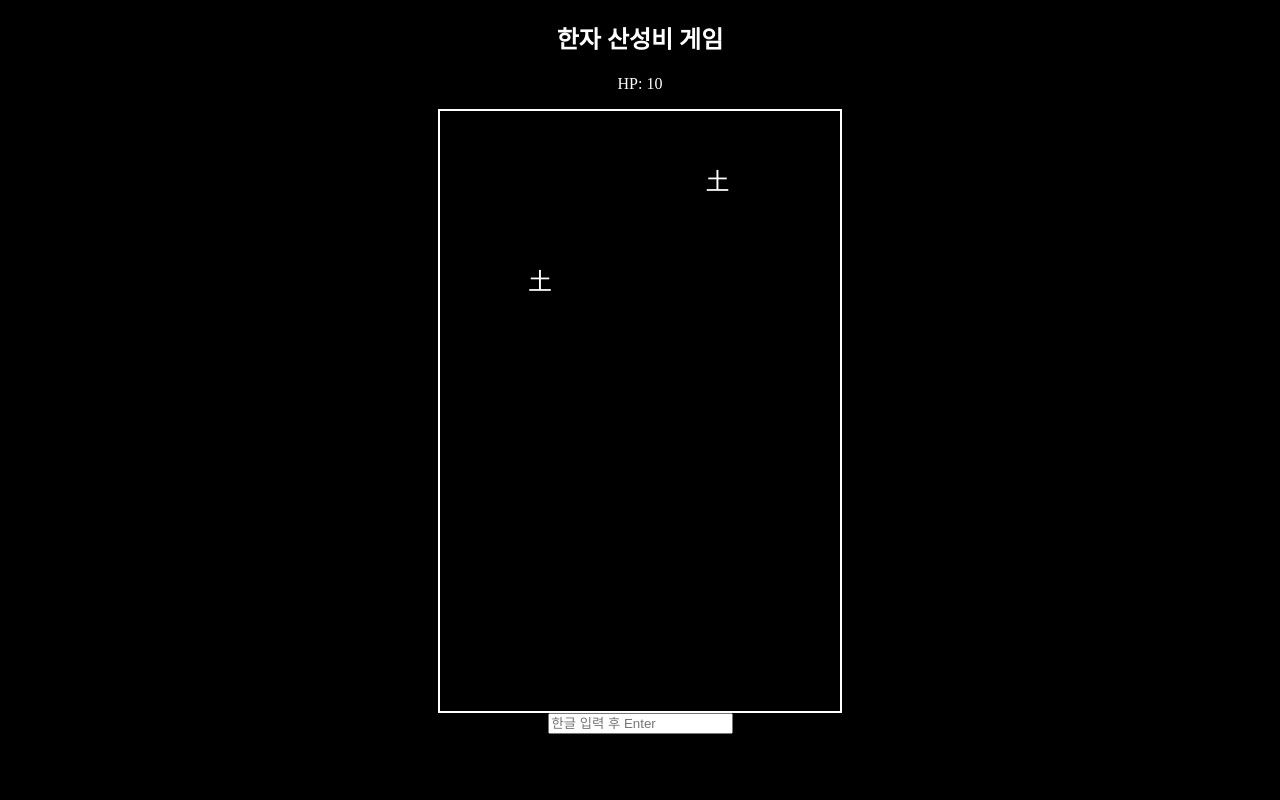
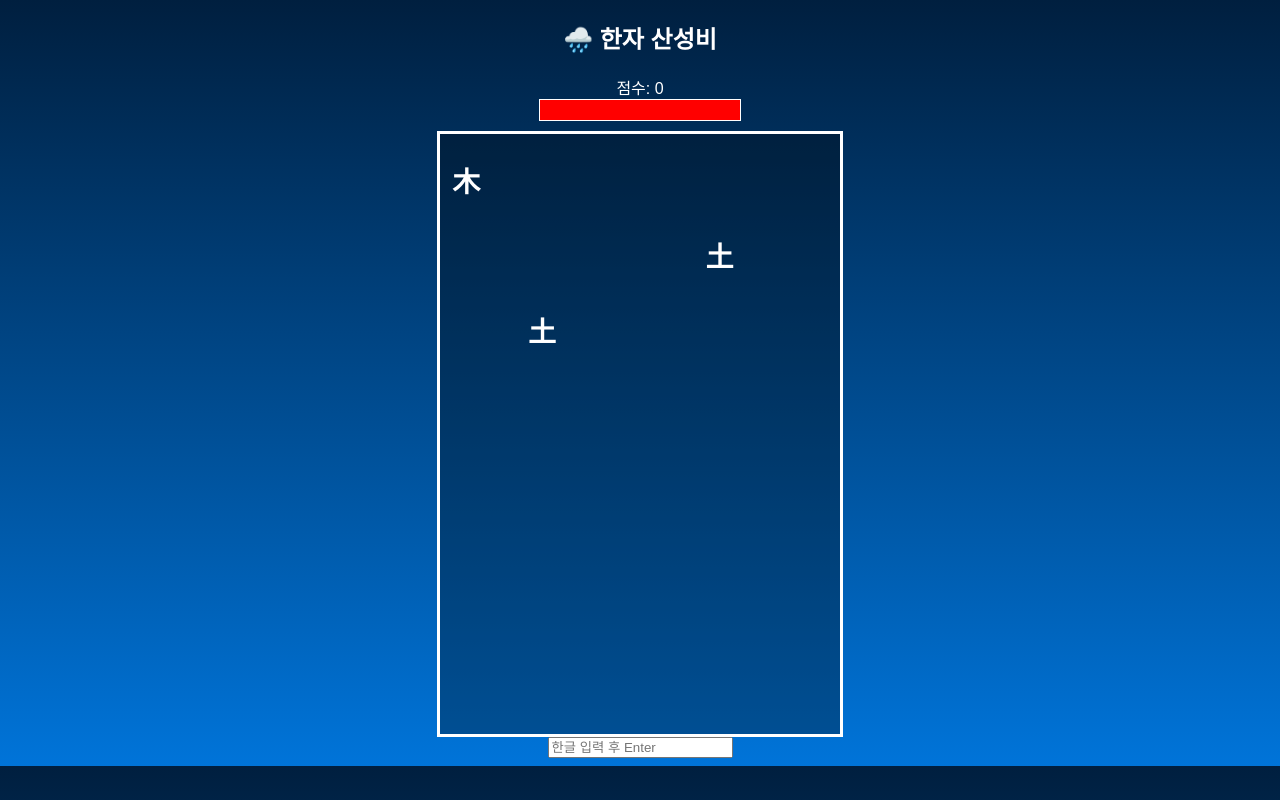
Before and after one commit to KindRichMan/Game_Hanja_Sansungbi, a plain HTML site: page index.html in a window 1280 px wide. Drawn offline with Linux system fonts and the light colour scheme.

Commit message:
Add files via upload

```diff
--- a/index.html
+++ b/index.html
@@ -3,21 +3,64 @@
 <head>
 <meta charset="UTF-8">
 <title>한자 산성비 게임</title>
+
 <style>
-  body { background: black; color: white; text-align: center; }
-  #game { position: relative; width: 400px; height: 600px; margin: auto; border: 2px solid white; overflow: hidden;}
-  .word { position: absolute; font-size: 24px; }
+body {
+  background: linear-gradient(#001f3f, #0074D9);
+  color: white;
+  text-align: center;
+  font-family: Arial;
+}
+
+#game {
+  position: relative;
+  width: 400px;
+  height: 600px;
+  margin: auto;
+  border: 3px solid white;
+  overflow: hidden;
+  background: rgba(0,0,0,0.3);
+}
+
+.word {
+  position: absolute;
+  font-size: 28px;
+  font-weight: bold;
+}
+
+#ui {
+  margin: 10px;
+}
+
+.bar {
+  width: 200px;
+  height: 20px;
+  border: 1px solid white;
+  margin: auto;
+}
+
+#hpBar {
+  height: 100%;
+  background: red;
+}
 </style>
 </head>
+
 <body>
 
-<h2>한자 산성비 게임</h2>
-<p>HP: <span id="hp">10</span></p>
+<h2>🌧️ 한자 산성비</h2>
+
+<div id="ui">
+  점수: <span id="score">0</span>
+  <div class="bar"><div id="hpBar"></div></div>
+</div>
 
 <div id="game"></div>
+
 <input type="text" id="input" placeholder="한글 입력 후 Enter">
 
 <script>
+
 const words = [
   { hanja: "水", korean: "물" },
   { hanja: "火", korean: "불" },
@@ -27,7 +70,8 @@ const words = [
 ];
 
 let activeWords = [];
-let hp = 10;
+let hp = 100;
+let score = 0;
 
 function spawnWord() {
   const data = words[Math.floor(Math.random()*words.length)];
@@ -49,22 +93,25 @@ function update() {
     w.el.style.top = w.y + "px";
 
     if (w.y > 550) {
-      // 바닥 도달 → HP 감소
-      hp--;
-      document.getElementById("hp").innerText = hp;
+      hp -= 10;
+      updateHP();
 
       w.el.remove();
       activeWords.splice(i,1);
 
       if (hp <= 0) {
-        alert("게임 오버");
+        alert("게임 오버! 점수: " + score);
         location.reload();
       }
     }
   });
 }
 
-setInterval(spawnWord, 2000);
+function updateHP() {
+  document.getElementById("hpBar").style.width = hp + "%";
+}
+
+setInterval(spawnWord, 1500);
 setInterval(update, 20);
 
 document.getElementById("input").addEventListener("keydown", e => {
@@ -73,6 +120,9 @@ document.getElementById("input").addEventListener("keydown", e => {
 
     activeWords.forEach((w, i) => {
       if (w.data.korean === input) {
+        score += 10;
+        document.getElementById("score").innerText = score;
+
         w.el.remove();
         activeWords.splice(i,1);
       }
@@ -81,6 +131,7 @@ document.getElementById("input").addEventListener("keydown", e => {
     e.target.value = "";
   }
 });
+
 </script>
 
 </body>
```
